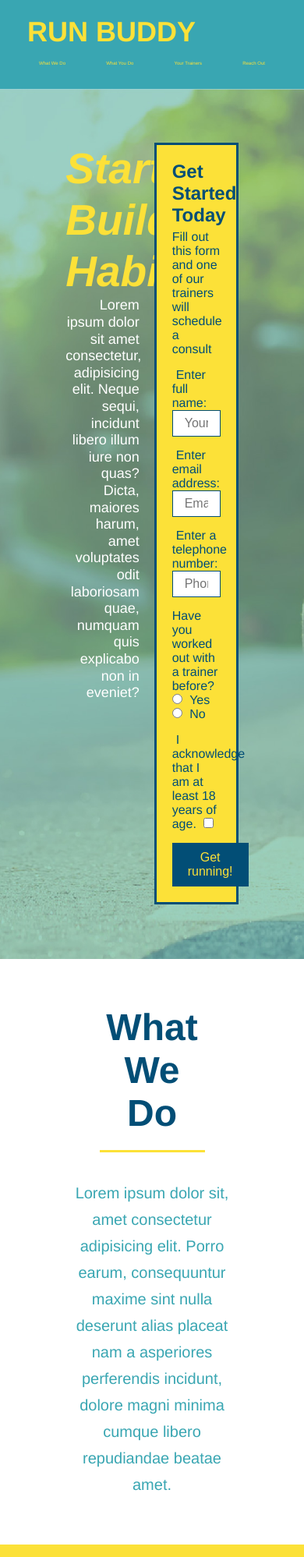
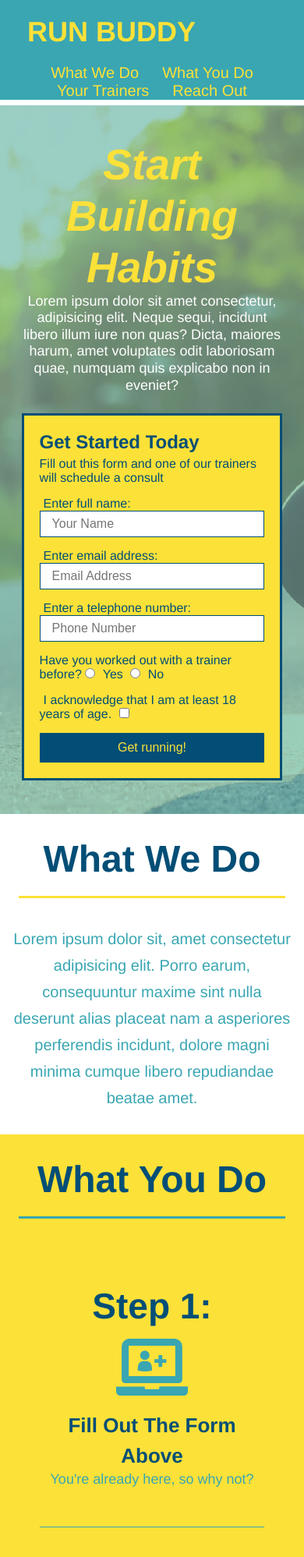
Before and after one commit to ryanjolley12/run-buddy, a plain HTML site: page index.html in a window 390 px wide. Shown: the top 1997 px of the page at 78% size. Drawn offline with Linux system fonts and the light colour scheme.

Commit message:
adding media queries

```diff
--- a/assets/css/style.css
+++ b/assets/css/style.css
@@ -349,15 +349,103 @@
 
   /* MEDIA QUERY FOR SMALLER DESKTOP SCREENS AND SMALLER */
   @media screen and (max-width: 980px) {
+    header {
+      padding-bottom: 0;
+      justify-content: center;
+    }
+
+    header h1 {
+      width: 100%;
+      text-align: center;
+    }
+
+    header nav ul {
+      margin-top: 20px;
+      width: 100%;
+      justify-content: center;
+    }
+
+    header nav ul li a {
+      font-size: 20px;
+    }
+
+    .hero-cta, .hero-form {
+      width: 100%;
+    }
+
+    .hero-cta {
+      text-align: center;
+    }
+
+    .section-title {
+      width: 80%;
+    }
+
+    .trainer {
+      flex: 0 70%;
+    }
+
+    .contact-info iframe {
+      flex: 1 100%;
+    }
+
+    footer h2, footer div {
+      text-align: center;
+      width: 100%;
+    }
 
   }
 
   /* MQ for tablets and down */
   @media screen and (max-width: 768px) {
+    section {
+      padding: 30px 15px;
+    }
 
+    .step h3 {
+      flex: 1 100%;
+      text-align: center;
+    }
+
+    .step-info {
+      flex: 2 100%;
+      text-align: center;
+      justify-content: center;
+    }
+
+    .step-img {
+      flex: 0 32%;
+      margin-right: 0;
+      margin-top: 15px;
+      margin-bottom: 15px
+    }
+
+    .step-text {
+      flex: 100%;
+    }
   }
 
   /*MQ phones and smaller */
   @media screen and (max-width: 575px) {
-
+    .hero-form button {
+      width: 100%;
+    }
+    .section-title {
+      width: 95%;
+    }
+    .intro p {
+      width: 100%;
+    }
+    .trainer {
+      flex: 0 100%;
+    }
+    .contact-info {
+      text-align: center;
+    }
+    .contact-info > * {
+      flex: 0 100%;
+    }
+    .contact-form {
+      order: 3;
+    }
   }
```
